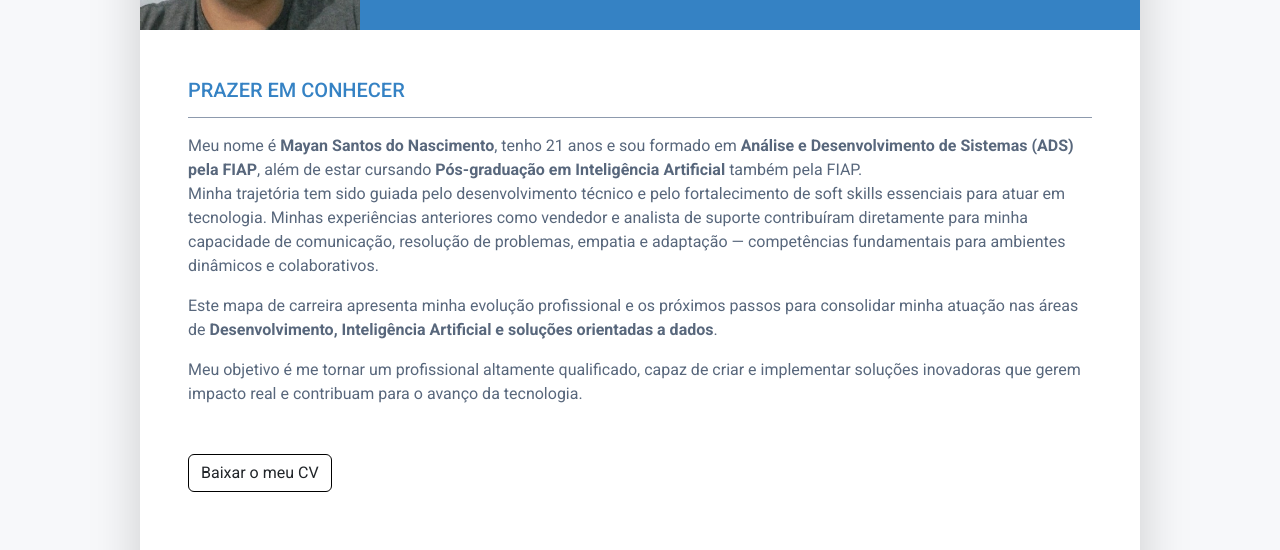
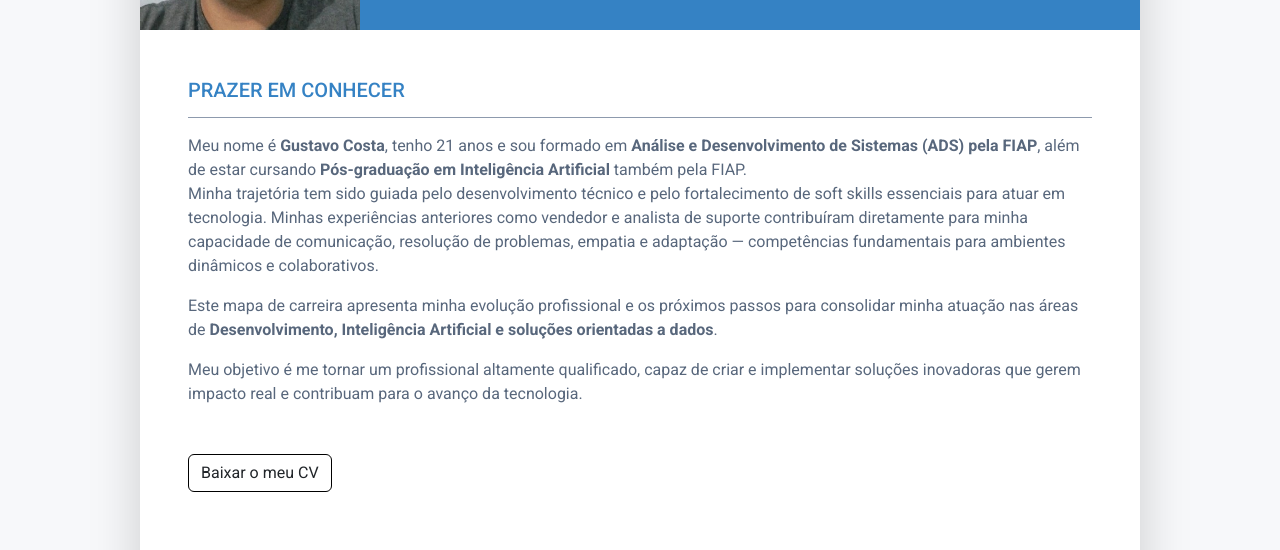
Before and after one commit to GustavoMiec/mapa_carreira, a plain HTML site: page index.html in a window 1280 px wide. Shown: the part 220-770 px from the top of the page. Drawn offline with Linux system fonts and the light colour scheme.

Commit message:
Update name in resume section

```diff
--- a/index.html
+++ b/index.html
@@ -71,7 +71,7 @@
 				<section class="resume-section summary-section mb-5">
 					<h2 class="resume-section-title text-uppercase font-weight-bold pb-3 mb-3">Prazer em Conhecer</h2>
 					<div class="resume-section-content">
-						<p class="mb-0">Meu nome é <strong>Mayan Santos do Nascimento</strong>, tenho 21 anos e sou formado em
+						<p class="mb-0">Meu nome é <strong>Gustavo Costa</strong>, tenho 21 anos e sou formado em
     <strong>Análise e Desenvolvimento de Sistemas (ADS) pela FIAP</strong>, além de estar cursando
     <strong>Pós-graduação em Inteligência Artificial</strong> também pela FIAP.
 </p>
```
